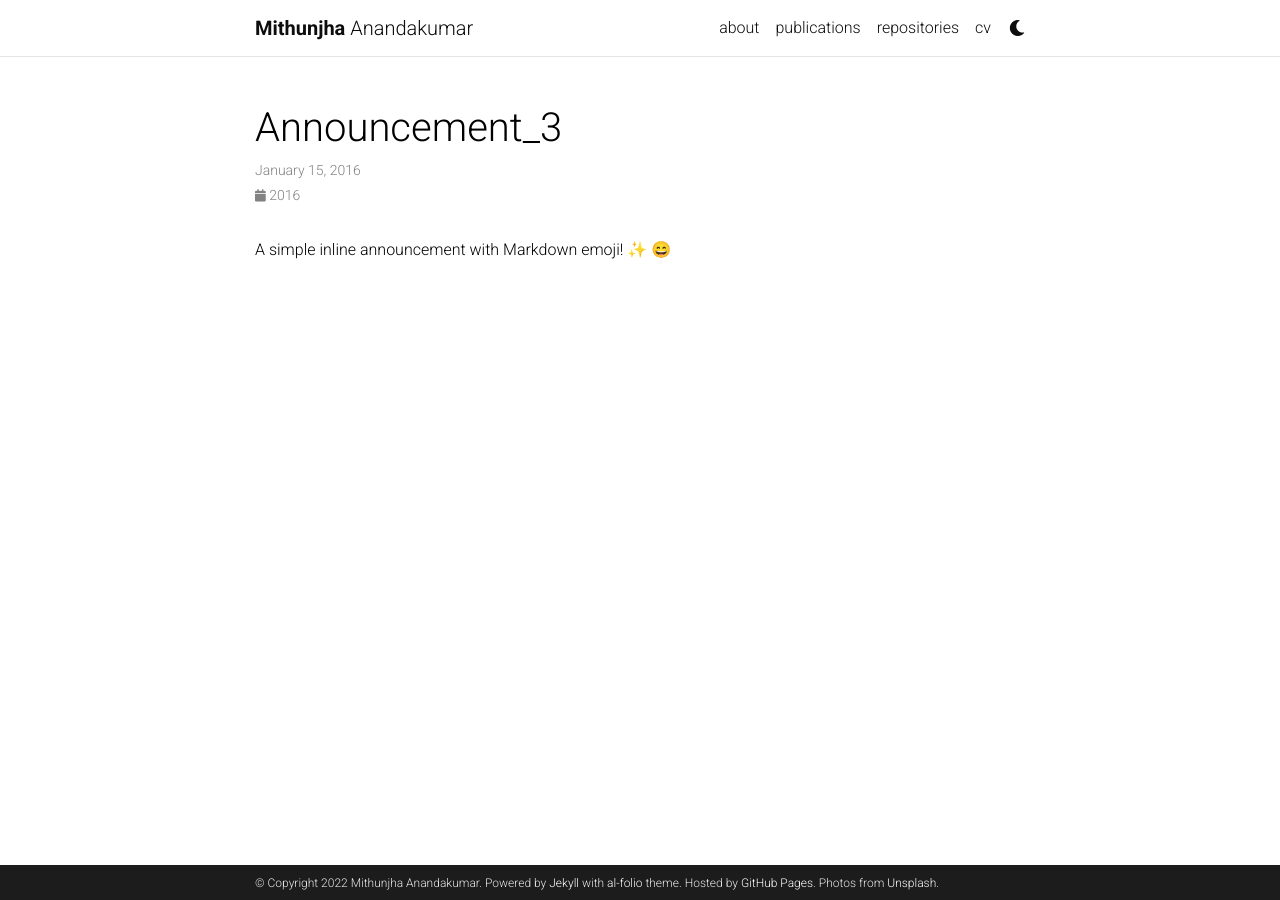
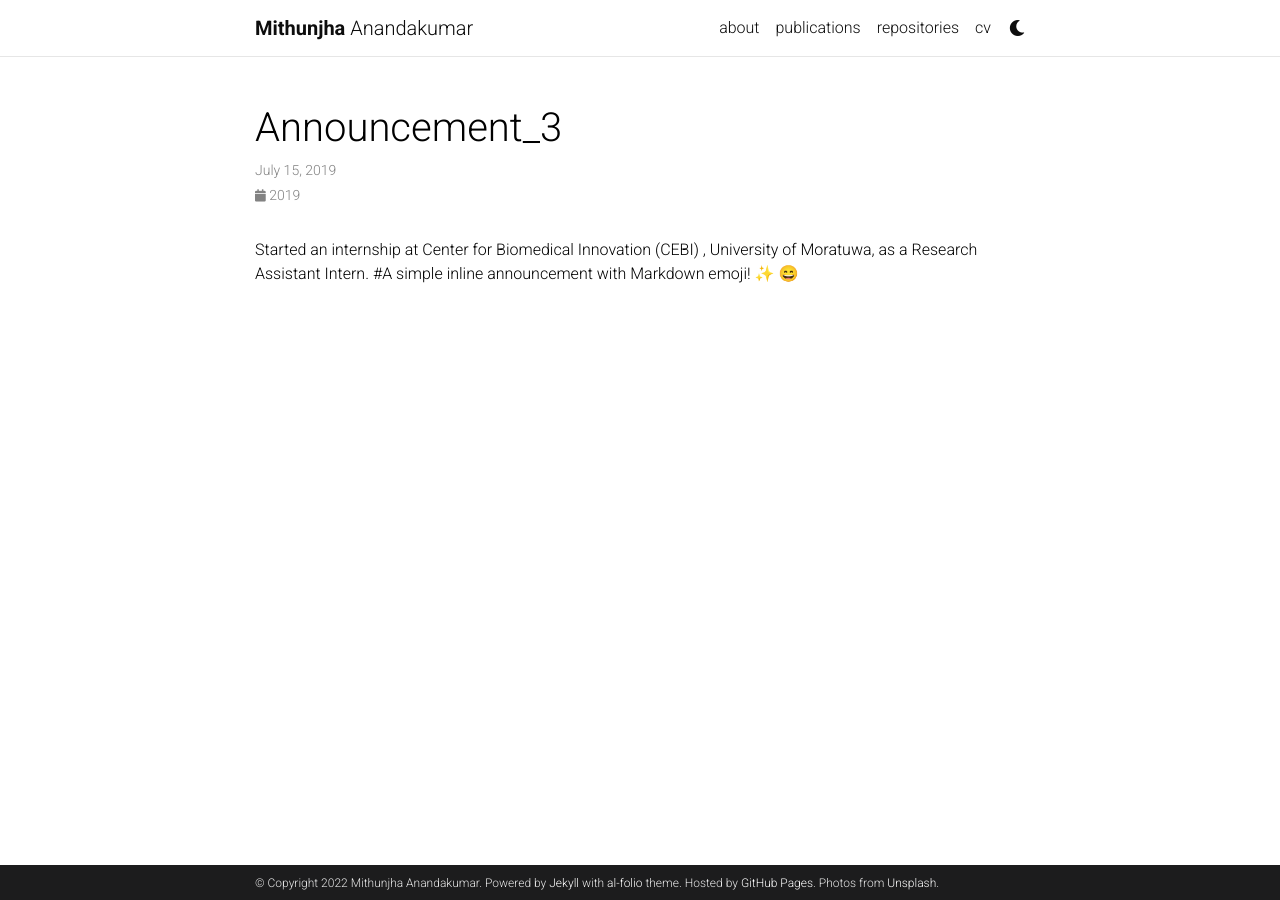
Before and after one commit to Mithunjha/Mithunjha.github.io, a Jekyll site: the page built from _news/announcement_3.md, in a window 1280 px wide. Built offline with Jekyll 4.4.1, drawn with Linux system fonts in a browser that asks for light colours; emoji names are drawn with the system emoji font; comment, search, counter and statistics services are not loaded; a style sheet for code colours, icons or effects is not loaded.

Commit message:
Update announcement_3.md

```diff
--- a/_news/announcement_3.md
+++ b/_news/announcement_3.md
@@ -1,7 +1,8 @@
 ---
 layout: post
-date: 2016-01-15 07:59:00-0400
+date: 2019-07-15 07:59:00-0400
 inline: true
 ---
 
-A simple inline announcement with Markdown emoji! :sparkles: :smile:
+Started an internship at Center for Biomedical Innovation (CEBI) , University of Moratuwa, as a Research Assistant Intern.
+#A simple inline announcement with Markdown emoji! :sparkles: :smile:
```
